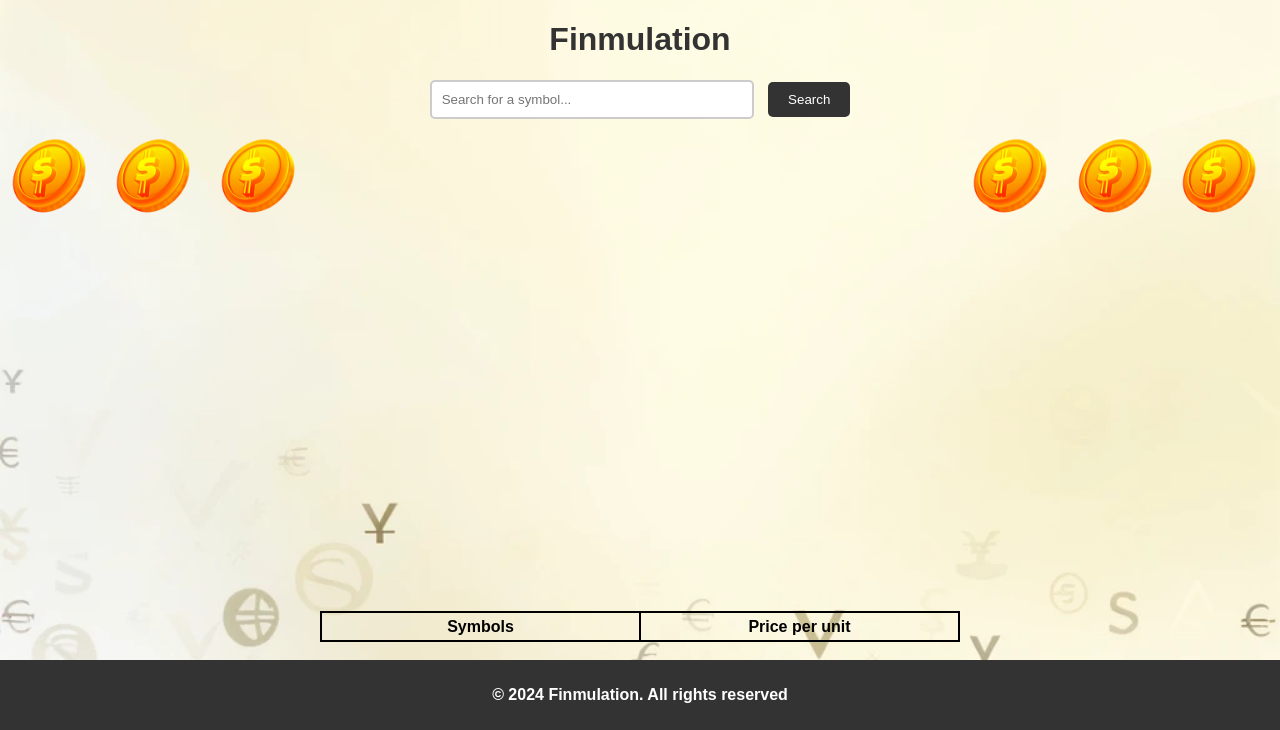
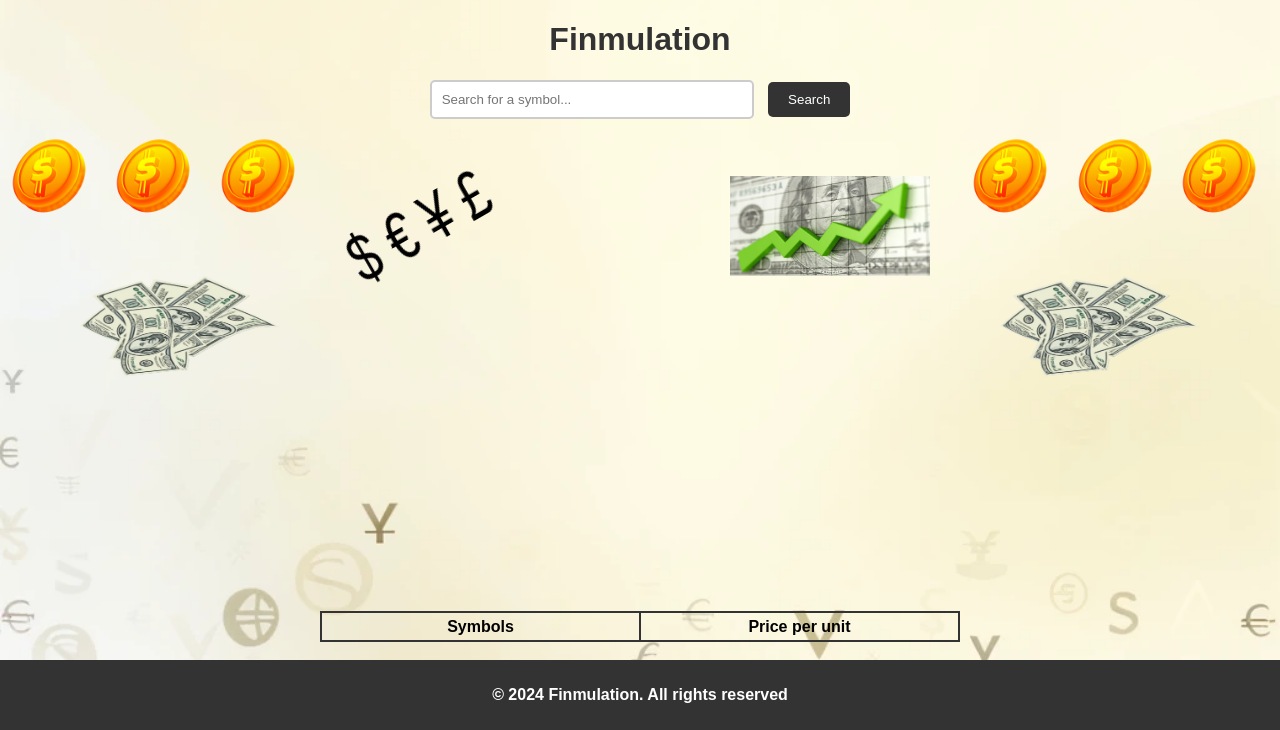
Before and after one commit to stanleyctg/Finmulation, a Flask app: page / in a window 1280 px wide. Shown: the part 70-800 px from the top of the page. Run offline with Flask 3, Linux system fonts and the light colour scheme; data that the repository does not hold is empty.

Commit message:
Added some images.

```diff
--- a/static/style.css
+++ b/static/style.css
@@ -92,6 +92,7 @@ footer {
 table, th, td {
     border: 2px solid;
     border-collapse: collapse;
+    border-color: #333;
     text-align: center;
     margin-left: 25%;
     margin-right: 25%;
@@ -112,6 +113,31 @@ table {
     bottom: 500px;
 }
 
+.bill {
+    position: fixed;
+    bottom: 350px;
+    margin-left: 80px;
+}
+
+.bill2 {
+    position: fixed;
+    bottom: 350px;
+    right: 80px;
+}
+
+.currencies {
+    position: fixed;
+    bottom: 450px;
+    margin-left: 25%;
+    transform: rotate(330deg);
+}
+
+.stocks {
+    position: fixed;
+    bottom: 450px;
+    right: 350px;
+}
+
 .coin2 {
     position: fixed;
     right: 10px;
--- a/templates/layout.html
+++ b/templates/layout.html
@@ -41,7 +41,24 @@
         <img src="../static/images/coin.png", width="100", height="100">
         <img src="../static/images/coin.png", width="100", height="100">
         <img src="../static/images/coin.png", width="100", height="100">
-        </div>
+    </div>
+
+    <div class="bill">
+        <img src="../static/images/bill3.png", width="200", height="100">
+    </div>
+
+    <div class="bill2">
+        <img src="../static/images/bill3.png", width="200", height="100">
+    </div>
+
+    <div class="currencies">
+        <img src="../static/images/currencies.svg", width="200", height="100">
+    </div>
+
+    <div class="stocks">
+        <img src="../static/images/stocks.webp", width="200", height="100">
+    </div>
+
 
     <footer>
         <p>&#169 2024 Finmulation. All rights reserved</p>
```
Also changed, not shown: static/main.js (+12 -11 lines), static/images/bill.webp (added), static/images/bill2.jpg (added), static/images/bill3.png (added), static/images/currencies.svg (added), static/images/stocks.webp (added).
